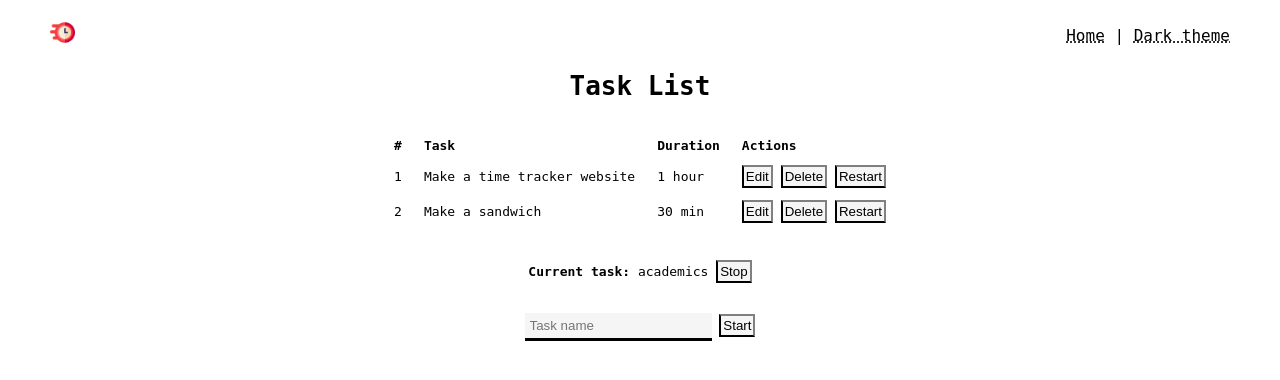
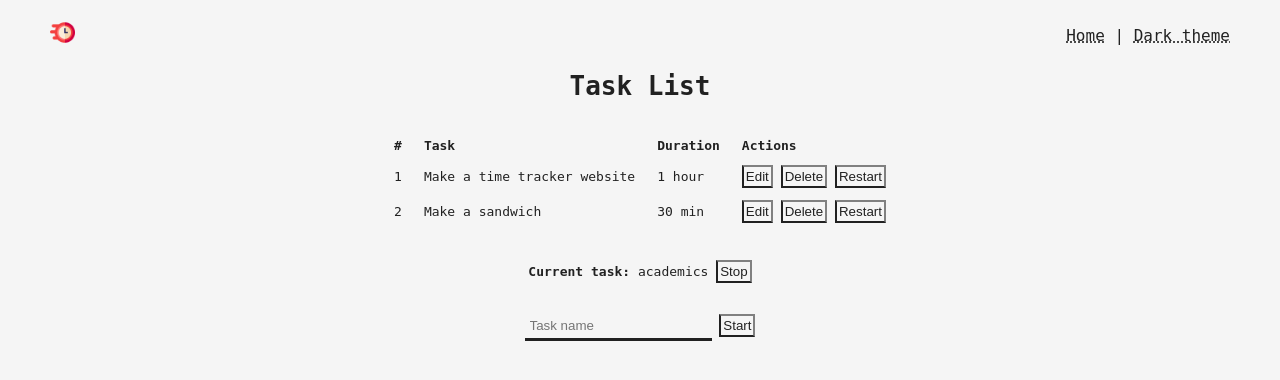
Before and after one commit to roundspecs/timeit, a Flask app: page / in a window 1280 px wide. Shown: the top 380 px of the page. Run offline with Flask 3, Linux system fonts and the light colour scheme.

Commit message:
Slightly change the colors

```diff
--- a/static/dark.css
+++ b/static/dark.css
@@ -1,5 +1,5 @@
 body {
-  background-color: black;
+  background-color: #212121;
   color: whitesmoke;
 }
 
@@ -8,7 +8,7 @@ nav * {
 }
 
 input {
-  background-color: black;
+  background-color: #212121;
   border-bottom: white solid;
   color: whitesmoke;
 }
--- a/static/light.css
+++ b/static/light.css
@@ -1,15 +1,20 @@
+body {
+  color: #212121;
+  background-color: whitesmoke;
+}
+
 nav * {
-  color: black;
+  color: #212121;
 }
 
 input {
   background-color: whitesmoke;
-  border-bottom: black solid;
-  color: black;
+  border-bottom: #212121 solid;
+  color: #212121;
 }
 
 button {
   background-color: whitesmoke;
-  border-color: gray gray black black;
-  color: black;
+  border-color: gray gray #212121 #212121;
+  color: #212121;
 }
```
